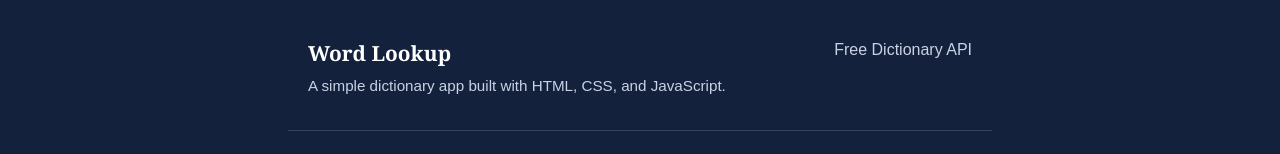
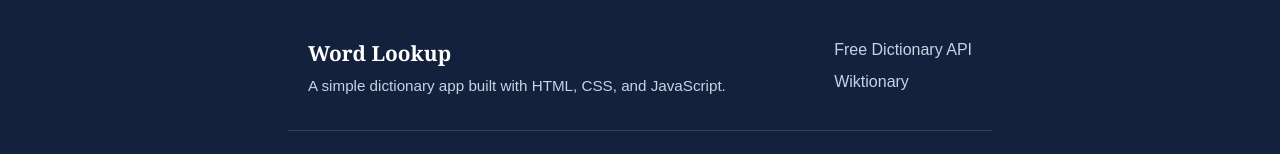
Before and after one commit to collinsosano6-droid/Single-Page-Application-SPA---Wordly, a plain HTML site: page index.html in a window 1280 px wide. Shown: the part 603-757 px from the top of the page. Drawn offline with Linux system fonts and the light colour scheme.

Commit message:
updated html footer to include wiktionary link

```diff
--- a/index.html
+++ b/index.html
@@ -47,6 +47,7 @@
 
       <nav class="footer-links" aria-label="Footer">
         <a href="https://dictionaryapi.dev/" target="_blank" rel="noopener">Free Dictionary API</a>
+        <a href="https://en.wiktionary.org/" target="_blank" rel="noopener">Wiktionary</a>
       </nav>
 
     </div>
```
